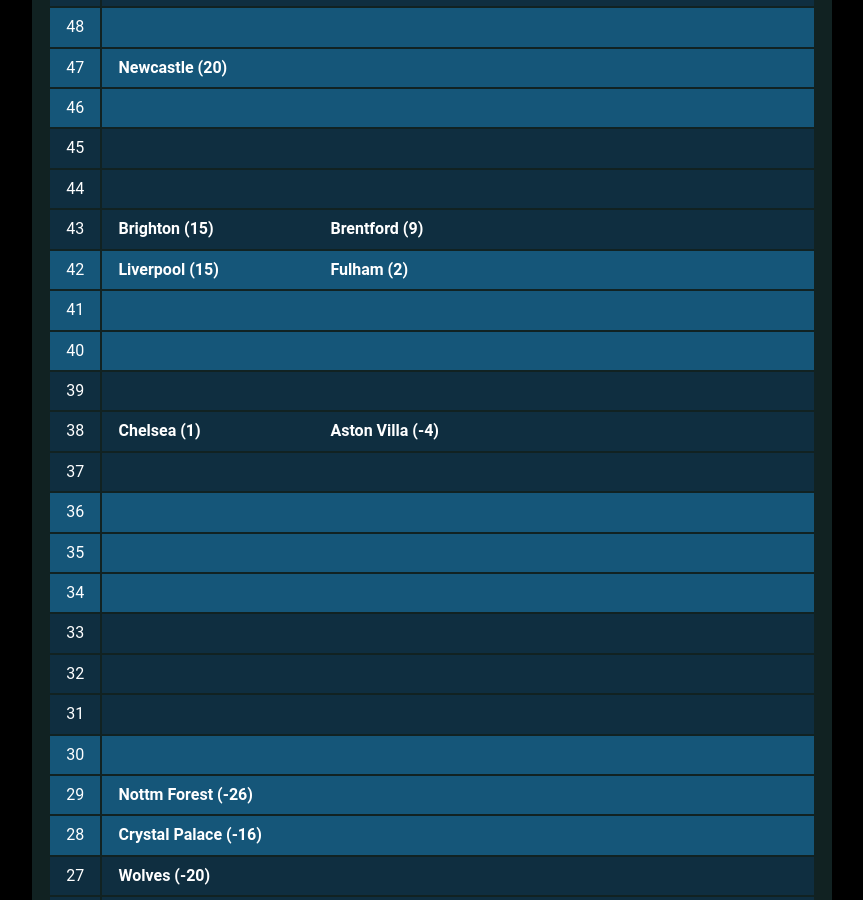
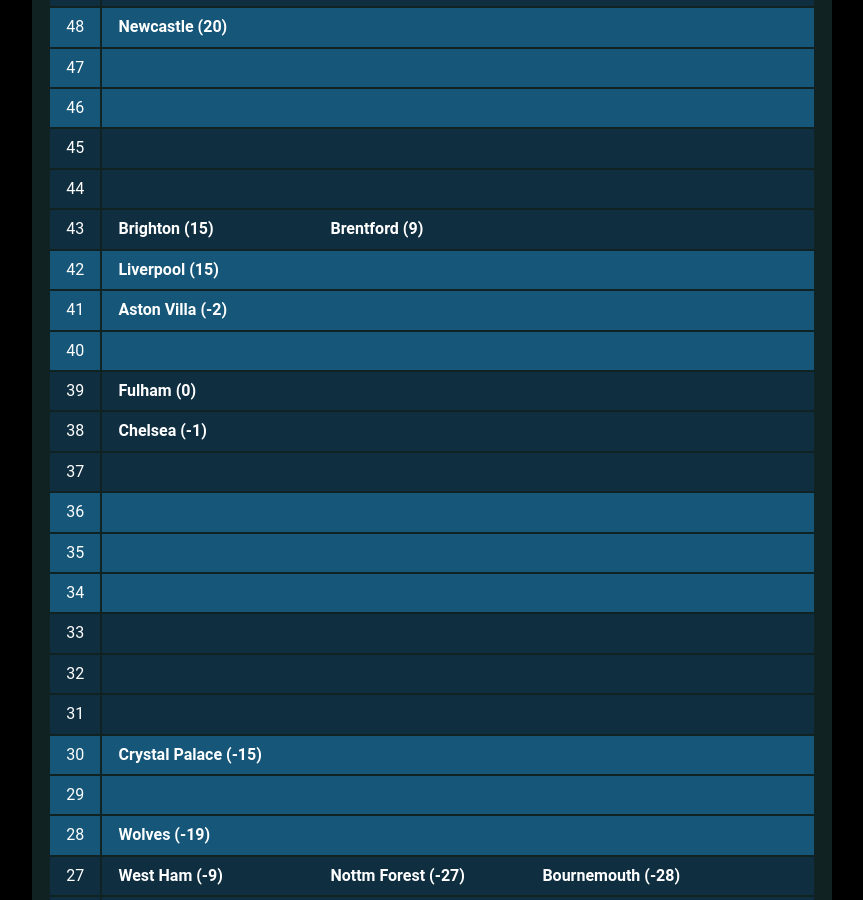
Before and after one commit to muru/muru.github.io, a Jekyll site: the page built from resources.md, in a window 1280 px wide and 900 px high, scrolled down 2447 px. Shown: the whole window, without its empty margins (208-1071 px from the left). Built offline with Jekyll 4.4.1, drawn with Linux system fonts in a browser that asks for light colours; some web fonts are replaced; some of the changed text lies outside the part shown.

Commit message:
updated cann-table: Mon  3 Apr 01:42:53 JST 2023

```diff
--- a/cann-table.html
+++ b/cann-table.html
@@ -3,7 +3,7 @@
 	<tr class="cann-row-1">
 		<td class="cann-point"> 72 </td>
 		<td class="cann-clubs">
-			<span class="club-name"> Arsenal (41) </span>
+			<span class="club-name"> Arsenal (43) </span>
 		</td>
  	</tr>
 	<tr class="cann-row-1">
@@ -110,12 +110,12 @@
 	<tr class="cann-row-2">
 		<td class="cann-point"> 51 </td>
 		<td class="cann-clubs">
+			<span class="club-name"> Man Utd (6) </span>
 		</td>
  	</tr>
 	<tr class="cann-row-2">
 		<td class="cann-point"> 50 </td>
 		<td class="cann-clubs">
-			<span class="club-name"> Man Utd (6) </span>
 		</td>
  	</tr>
 	<tr class="cann-row-2">
@@ -127,12 +127,12 @@
 	<tr class="cann-row-1">
 		<td class="cann-point"> 48 </td>
 		<td class="cann-clubs">
+			<span class="club-name"> Newcastle (20) </span>
 		</td>
  	</tr>
 	<tr class="cann-row-1">
 		<td class="cann-point"> 47 </td>
 		<td class="cann-clubs">
-			<span class="club-name"> Newcastle (20) </span>
 		</td>
  	</tr>
 	<tr class="cann-row-1">
@@ -161,12 +161,12 @@
 		<td class="cann-point"> 42 </td>
 		<td class="cann-clubs">
 			<span class="club-name"> Liverpool (15) </span>
-			<span class="club-name"> Fulham (2) </span>
 		</td>
  	</tr>
 	<tr class="cann-row-1">
 		<td class="cann-point"> 41 </td>
 		<td class="cann-clubs">
+			<span class="club-name"> Aston Villa (-2) </span>
 		</td>
  	</tr>
 	<tr class="cann-row-1">
@@ -177,13 +177,13 @@
 	<tr class="cann-row-2">
 		<td class="cann-point"> 39 </td>
 		<td class="cann-clubs">
+			<span class="club-name"> Fulham (0) </span>
 		</td>
  	</tr>
 	<tr class="cann-row-2">
 		<td class="cann-point"> 38 </td>
 		<td class="cann-clubs">
-			<span class="club-name"> Chelsea (1) </span>
-			<span class="club-name"> Aston Villa (-4) </span>
+			<span class="club-name"> Chelsea (-1) </span>
 		</td>
  	</tr>
 	<tr class="cann-row-2">
@@ -224,51 +224,51 @@
 	<tr class="cann-row-1">
 		<td class="cann-point"> 30 </td>
 		<td class="cann-clubs">
+			<span class="club-name"> Crystal Palace (-15) </span>
 		</td>
  	</tr>
 	<tr class="cann-row-1">
 		<td class="cann-point"> 29 </td>
 		<td class="cann-clubs">
-			<span class="club-name"> Nottm Forest (-26) </span>
 		</td>
  	</tr>
 	<tr class="cann-row-1">
 		<td class="cann-point"> 28 </td>
 		<td class="cann-clubs">
-			<span class="club-name"> Crystal Palace (-16) </span>
+			<span class="club-name"> Wolves (-19) </span>
 		</td>
  	</tr>
 	<tr class="cann-row-2">
 		<td class="cann-point"> 27 </td>
 		<td class="cann-clubs">
-			<span class="club-name"> Wolves (-20) </span>
+			<span class="club-name"> West Ham (-9) </span>
+			<span class="club-name"> Nottm Forest (-27) </span>
+			<span class="club-name"> Bournemouth (-28) </span>
 		</td>
  	</tr>
 	<tr class="cann-row-2">
 		<td class="cann-point"> 26 </td>
 		<td class="cann-clubs">
-			<span class="club-name"> Leicester (-9) </span>
-			<span class="club-name"> Leeds (-10) </span>
+			<span class="club-name"> Leeds (-12) </span>
 			<span class="club-name"> Everton (-18) </span>
 		</td>
  	</tr>
 	<tr class="cann-row-2">
 		<td class="cann-point"> 25 </td>
 		<td class="cann-clubs">
+			<span class="club-name"> Leicester (-10) </span>
 		</td>
  	</tr>
 	<tr class="cann-row-1">
 		<td class="cann-point"> 24 </td>
 		<td class="cann-clubs">
-			<span class="club-name"> West Ham (-10) </span>
-			<span class="club-name"> Bournemouth (-30) </span>
 		</td>
  	</tr>
 	<tr class="cann-row-1">
 		<td class="cann-point"> 23 </td>
 		<td class="cann-clubs">
-			<span class="club-name"> Southampton (-23) </span>
+			<span class="club-name"> Southampton (-24) </span>
 		</td>
  	</tr>
 </table>
-<span id="cann-gen-note"> Generated on  Sunday, 02 April 2023 at 00:00 JST. </span>
+<span id="cann-gen-note"> Generated on  Monday, 03 April 2023 at 01:42 JST. </span>
```
